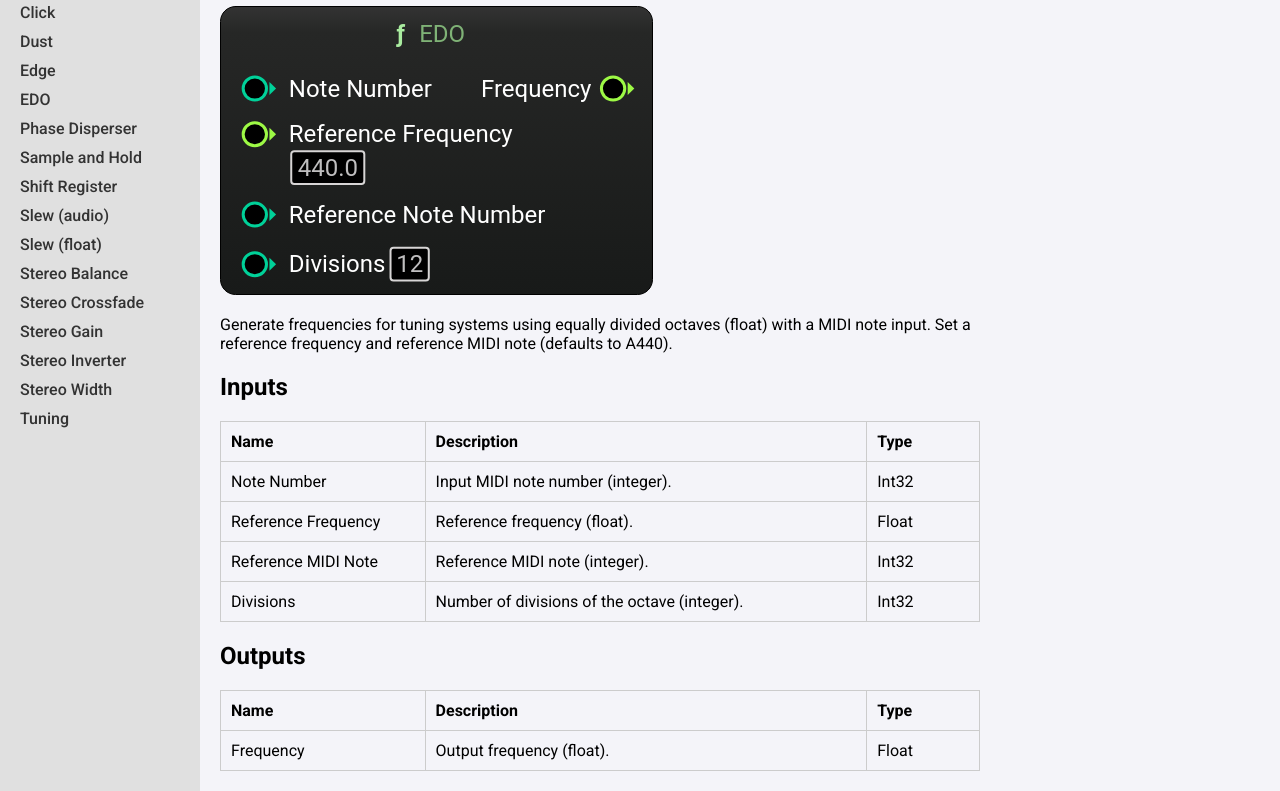
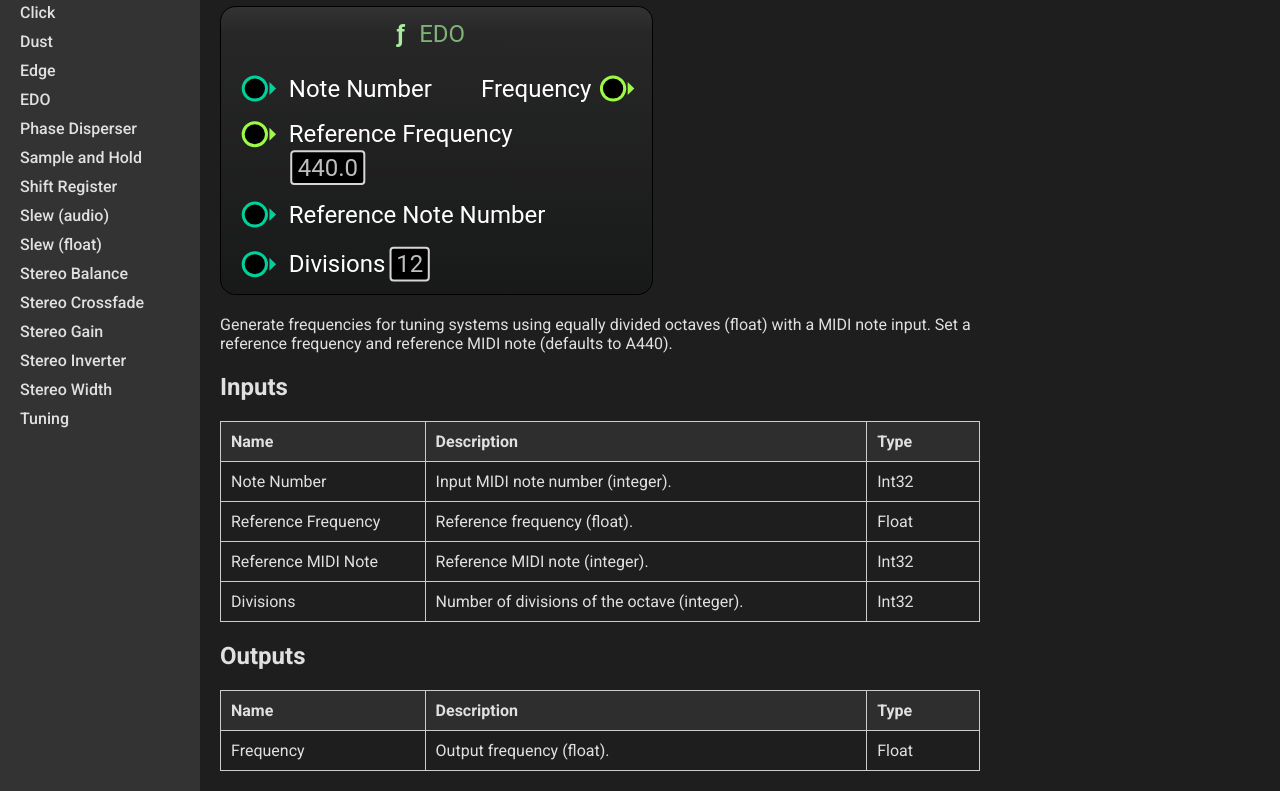
Before and after one commit to soorajprakash/Custom_MetaSoundNodes_SRJ, a plain HTML site: page docs/EDO.html in a window 1280 px wide. Shown: the part 95-886 px from the top of the page. Drawn offline with Linux system fonts and the dark colour scheme.

Commit message:
Add dark mode

```diff
--- a/docs/style.css
+++ b/docs/style.css
@@ -135,3 +135,27 @@ main tbody td:nth-child(3) {
     max-width: 20vw;
   }
 }
+
+@media (prefers-color-scheme: dark) {
+  body {
+    background-color: #1e1e1e;
+    color: #e0e0e0;
+  }
+
+  .sidebar {
+    background-color: #333;
+  }
+
+  .sidebar a {
+    color: #e0e0e0;
+  }
+
+  main {
+    background-color: #1e1e1e;
+    color: #e0e0e0;
+  }
+
+  main th {
+    background-color: #2e2e2e;
+  }
+}
```
Also changed, not shown: docs/Edge.html (line endings or trailing spaces).
